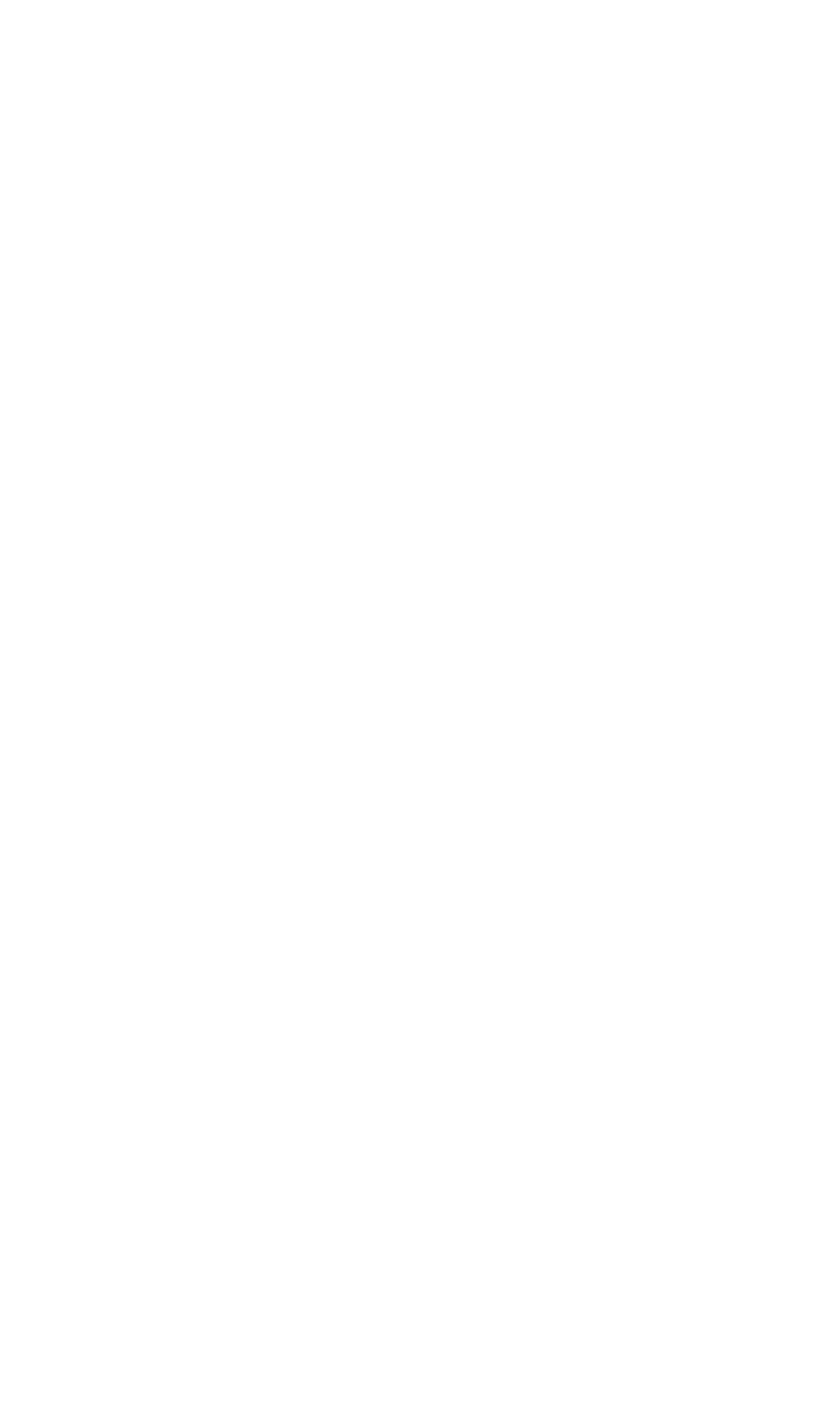
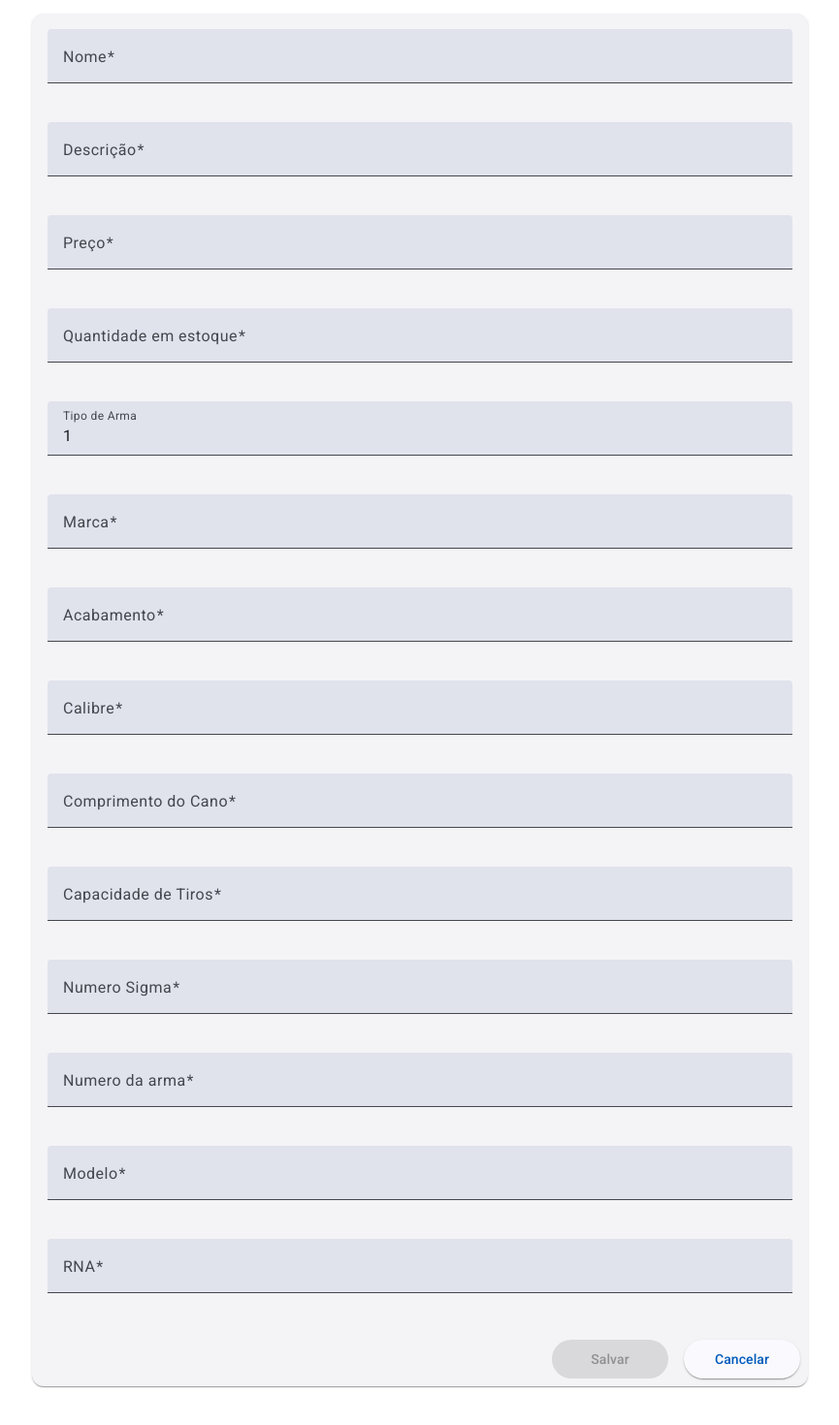
Before and after one commit to leocs000/militropia-angular, an Angular app: page /armas/new in a window 1280 px wide. Before the commit this address led to /. Shown: the part 114-1584 px from the top of the page at 97% size, without its empty margins (207-1072 px from the left). Before the commit the page ends 800 px from the top, so only its background shows below. Built offline with nearby package versions, Linux system fonts and the light colour scheme; no server answers.

Commit message:
criando crud de armas

```diff
--- a/src/app/components/arma/arma-form/arma-form.component.css
+++ b/src/app/components/arma/arma-form/arma-form.component.css
@@ -0,0 +1,31 @@
+.toolbar-title {
+    flex: 1;
+    text-align: center;
+  }
+
+  .full-width-input {
+    width: 100%;
+    margin-bottom: 20px;
+  }
+
+  mat-card {
+    max-width: 800px;
+    margin: 2rem auto;
+  }
+
+  mat-card-actions {
+    display: flex;
+    justify-content: flex-end;
+  }
+
+  .form-container {
+    padding: 2rem;
+  }
+
+  button[mat-raised-button] {
+    width: 120px;
+  }
+
+  button[mat-raised-button]:not(:last-child) {
+    margin-right: 1rem;
+  }
--- a/src/app/components/arma/arma-form/arma-form.component.html
+++ b/src/app/components/arma/arma-form/arma-form.component.html
@@ -13,15 +13,79 @@
                     </mat-error>
                 </mat-form-field>
 
-                <mat-form-field appearance="fill">
-                    <mat-label>Estado</mat-label>
-                    <mat-select formControlName="estado">
-                        @for (estado of estados; track estado.id) {
-                            <mat-option [value]="estado">
-                                {{estado.nome}}
-                            </mat-option>
-                        }
-                    </mat-select>
+                <mat-form-field appearance="fill" class="full-width-input">
+                    <mat-label>Descrição</mat-label>
+                    <input matInput type="text" formControlName="descricao">
+                    <mat-error *ngIf="formGroup.get('descricao')
+                                   && formGroup.get('descricao')?.invalid
+                                   && formGroup.get('descricao')?.touched">
+                        O Descrição é obrigatorio.
+                    </mat-error>
+                </mat-form-field>
+
+                <mat-form-field appearance="fill" class="full-width-input">
+                    <mat-label>Preço</mat-label>
+                    <input matInput type="number" formControlName="preco">
+                    <mat-error *ngIf="formGroup.get('preco')
+                                   && formGroup.get('preco')?.invalid
+                                   && formGroup.get('preco')?.touched">
+                        O Preço é obrigatorio.
+                    </mat-error>
+                </mat-form-field>
+
+                <mat-form-field appearance="fill" class="full-width-input">
+                    <mat-label>Quantidade em estoque</mat-label>
+                    <input matInput type="number" formControlName="qtdNoEstoque">
+                </mat-form-field>
+
+                <mat-form-field appearance="fill" class="full-width-input">
+                    <mat-label>Tipo de Arma</mat-label>
+                    <input matInput type="number" formControlName="tipo">
+                </mat-form-field>
+
+                <mat-form-field appearance="fill" class="full-width-input">
+                    <mat-label>Marca</mat-label>
+                    <input matInput type="text" formControlName="marca">
+                </mat-form-field>
+
+                <mat-form-field appearance="fill" class="full-width-input">
+                    <mat-label>Acabamento</mat-label>
+                    <input matInput type="text" formControlName="acabamento">
+                </mat-form-field>
+
+                <mat-form-field appearance="fill" class="full-width-input">
+                    <mat-label>Calibre</mat-label>
+                    <input matInput type="text" formControlName="calibre">
+                </mat-form-field>
+
+                <mat-form-field appearance="fill" class="full-width-input">
+                    <mat-label>Comprimento do Cano</mat-label>
+                    <input matInput type="text" formControlName="comprimentoDoCano">
+                </mat-form-field>
+
+                <mat-form-field appearance="fill" class="full-width-input">
+                    <mat-label>Capacidade de Tiros</mat-label>
+                    <input matInput type="number" formControlName="capacidadeDeTiro">
+                </mat-form-field>
+
+                <mat-form-field appearance="fill" class="full-width-input">
+                    <mat-label>Numero Sigma</mat-label>
+                    <input matInput type="text" formControlName="numeroSigma">
+                </mat-form-field>
+
+                <mat-form-field appearance="fill" class="full-width-input">
+                    <mat-label>Numero da arma</mat-label>
+                    <input matInput type="text" formControlName="numeroDaArma">
+                </mat-form-field>
+
+                <mat-form-field appearance="fill" class="full-width-input">
+                    <mat-label>Modelo</mat-label>
+                    <input matInput type="text" formControlName="modelo">
+                </mat-form-field>
+
+                <mat-form-field appearance="fill" class="full-width-input">
+                    <mat-label>RNA</mat-label>
+                    <input matInput type="text" formControlName="rna">
                 </mat-form-field>
 
             </form>
@@ -41,7 +105,7 @@
                 Excluir
             </button>
             <button mat-raised-button
-                    routerLink="/municipios">
+                    routerLink="/armas">
                 Cancelar
             </button>
 
--- a/src/app/components/arma/arma-form/arma-form.component.ts
+++ b/src/app/components/arma/arma-form/arma-form.component.ts
@@ -1,10 +1,15 @@
 import { NgIf } from '@angular/common';
-import { Component } from '@angular/core';
+import { Component, OnInit } from '@angular/core';
 import { MatSelectModule } from '@angular/material/select';
 import { ArmaService } from '../../../services/arma.service';
-import { ActivatedRoute, Router } from '@angular/router';
-import { FormBuilder, FormGroup, Validators } from '@angular/forms';
+import { ActivatedRoute, Router, RouterModule } from '@angular/router';
+import { FormBuilder, FormGroup, ReactiveFormsModule, Validators } from '@angular/forms';
 import { Arma } from '../../../models/arma.model';
+import { MatButtonModule } from '@angular/material/button';
+import { MatCardModule } from '@angular/material/card';
+import { MatFormFieldModule } from '@angular/material/form-field';
+import { MatInputModule } from '@angular/material/input';
+import { MatToolbarModule } from '@angular/material/toolbar';
 
 @Component({
   selector: 'app-arma-form',
@@ -29,7 +34,20 @@ export class ArmaFormComponent implements OnInit{
     this.formGroup = this.formBuilder.group({
       id:[null],
       nome:['', Validators.required],
-      estado:[null]
+      estado:[null],
+      qtdNoEstoque: ['', Validators.required],
+      preco: ['', Validators.required],
+      descricao: ['', Validators.required],
+      tipo: [1],
+      marca: ['', Validators.required],
+      acabamento: ['', Validators.required],
+      calibre: ['', Validators.required],
+      comprimentoDoCano: ['', Validators.required],
+      capacidadeDeTiro: ['', Validators.required],
+      numeroSigma: ['', Validators.required],
+      numeroDaArma: ['', Validators.required],
+      modelo: ['', Validators.required],
+      rna: ['', Validators.required],
     });
   }
 
@@ -49,38 +67,38 @@ export class ArmaFormComponent implements OnInit{
     this.formGroup = this.formBuilder.group({
       id:[(arma && arma.id) ? arma.id : null],
       nome: [(arma && arma.nome) ? arma.nome : '', Validators.required],
-      qtdNoEstoque: [(municipio && municipio.nome) ? municipio.nome : '', Validators.required],
-      preco: [(municipio && municipio.nome) ? municipio.nome : '', Validators.required],
-      descricao: [(municipio && municipio.nome) ? municipio.nome : '', Validators.required],
-      tipo: [(municipio && municipio.nome) ? municipio.nome : '', Validators.required],
-      marca: [(municipio && municipio.nome) ? municipio.nome : '', Validators.required],
-      acabamento: [(municipio && municipio.nome) ? municipio.nome : '', Validators.required],
-      calibre!: [(municipio && municipio.nome) ? municipio.nome : '', Validators.required],
-      comprimentoDoCano: [(municipio && municipio.nome) ? municipio.nome : '', Validators.required],
-      capacidadeDeTiro: [(municipio && municipio.nome) ? municipio.nome : '', Validators.required],
-      numeroSigma: [(municipio && municipio.nome) ? municipio.nome : '', Validators.required],
-      numeroDaArma: [(municipio && municipio.nome) ? municipio.nome : '', Validators.required],
-      modelo: [(municipio && municipio.nome) ? municipio.nome : '', Validators.required],
-      rna: [(municipio && municipio.nome) ? municipio.nome : '', Validators.required],
+      qtdNoEstoque: [(arma && arma.qtdNoEstoque) ? arma.qtdNoEstoque : '', Validators.required],
+      preco: [(arma && arma.preco) ? arma.preco : '', Validators.required],
+      descricao: [(arma && arma.descricao) ? arma.descricao : '', Validators.required],
+      tipo: [1],
+      marca: [(arma && arma.marca) ? arma.marca : '', Validators.required],
+      acabamento: [(arma && arma.acabamento) ? arma.acabamento : '', Validators.required],
+      calibre: [(arma && arma.calibre) ? arma.calibre : '', Validators.required],
+      comprimentoDoCano: [(arma && arma.comprimentoDoCano) ? arma.comprimentoDoCano : '', Validators.required],
+      capacidadeDeTiro: [(arma && arma.capacidadeDeTiro) ? arma.capacidadeDeTiro : '', Validators.required],
+      numeroSigma: [(arma && arma.numeroSigma) ? arma.numeroSigma : '', Validators.required],
+      numeroDaArma: [(arma && arma.numeroDaArma) ? arma.numeroDaArma : '', Validators.required],
+      modelo: [(arma && arma.modelo) ? arma.modelo : '', Validators.required],
+      rna: [(arma && arma.rna) ? arma.rna : '', Validators.required],
     });
   }
 
   salvar() {
     if (this.formGroup.valid) {
-      const municipio = this.formGroup.value;
-      if (municipio.id ==null) {
-        this.municipioService.insert(municipio).subscribe({
-          next: (municipioCadastrado) => {
-            this.router.navigateByUrl('/municipios');
+      const arma = this.formGroup.value;
+      if (arma.id ==null) {
+        this.armaService.insert(arma).subscribe({
+          next: (armaCadastrado) => {
+            this.router.navigateByUrl('/armas');
           },
           error: (err) => {
             console.log('Erro ao Incluir' + JSON.stringify(err));
           }
         });
       } else {
-        this.municipioService.update(municipio).subscribe({
-          next: (municipioAlterado) => {
-            this.router.navigateByUrl('/municipios');
+        this.armaService.update(arma).subscribe({
+          next: (armaAlterado) => {
+            this.router.navigateByUrl('/armas');
           },
           error: (err) => {
             console.log('Erro ao Editar' + JSON.stringify(err));
@@ -92,11 +110,11 @@ export class ArmaFormComponent implements OnInit{
 
   excluir() {
     if (this.formGroup.valid) {
-      const municipio = this.formGroup.value;
-      if (municipio.id != null) {
-        this.municipioService.delete(municipio).subscribe({
+      const arma = this.formGroup.value;
+      if (arma.id != null) {
+        this.armaService.delete(arma).subscribe({
           next: () => {
-            this.router.navigateByUrl('/municipios');
+            this.router.navigateByUrl('/armas');
           },
           error: (err) => {
             console.log('Erro ao Excluir' + JSON.stringify(err));
--- /dev/null
+++ b/src/app/components/arma/resolver/arma.resolver.ts
@@ -0,0 +1,9 @@
+import { ActivatedRouteSnapshot, ResolveFn, RouterStateSnapshot } from '@angular/router';
+import { Arma } from '../../../models/arma.model';
+import { inject } from '@angular/core';
+import { ArmaService } from '../../../services/arma.service';
+
+export const armaResolver: ResolveFn<Arma> =
+(route: ActivatedRouteSnapshot, state: RouterStateSnapshot) => {
+  return inject(ArmaService).findById(route.paramMap.get('id')!);
+};
--- a/src/app/models/arma.model.ts
+++ b/src/app/models/arma.model.ts
@@ -10,8 +10,8 @@ export class Arma {
     descricao!: string;
     tipo!: TipoArma;
     marca!: string;
-    acabamento!: Acabamento;
-    calibre!: Calibre;
+    acabamento!: string;
+    calibre!: string;
     comprimentoDoCano!: string;
     capacidadeDeTiro!: number;
     numeroSigma!: string;
--- a/src/app/services/arma.service.ts
+++ b/src/app/services/arma.service.ts
@@ -41,4 +41,5 @@ export class ArmaService {
   delete(arma: Arma): Observable<any>{
     return this.httpClient.delete<Arma>(`${this.baseUrl}/${arma.id}`);
   }
+
 }
```
Also changed, not shown: src/app/app.routes.ts (+5 -2 lines), src/app/components/arma/arma-list/arma-list.component.html (+5 -3 lines), src/app/components/arma/arma-list/arma-list.component.ts (+19 -3 lines).
